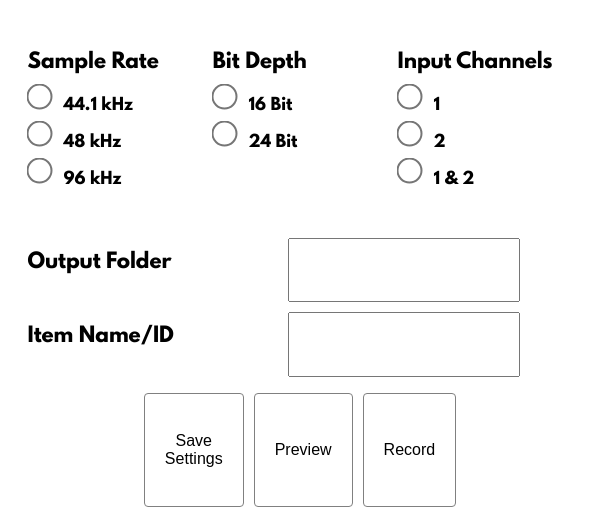
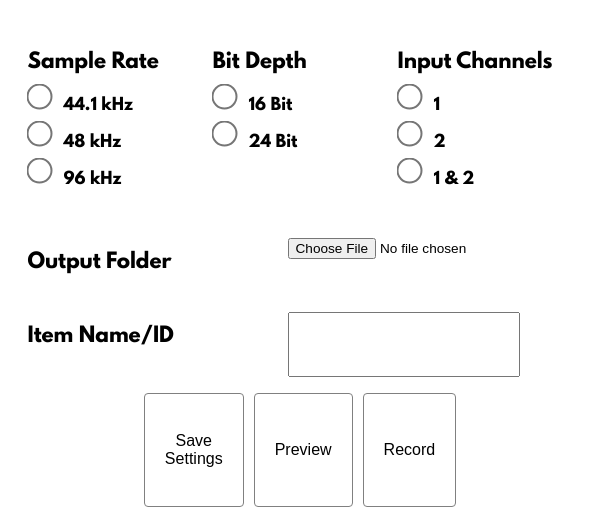
Before and after one commit to privatezero/gui-work, an Electron app: page app/index.html in a window 600 px wide. Shown: the part 285-800 px from the top of the page. Drawn offline with Linux system fonts and the light colour scheme; no server answers.

Commit message:
Browse directory instead of type path

```diff
--- a/app/index.html
+++ b/app/index.html
@@ -22,7 +22,7 @@
         </div>
         <div class="location">
             <h2>Output Folder</h2>
-            <input type="text" id="outputlocation" name="outputlocation">
+            <input type="file" webkitdirectory id="outputlocation" name="outputlocation">
             <h2>Item Name/ID</h2>
             <input type="text" id="itemid" name="itemid">
         </div>
```
